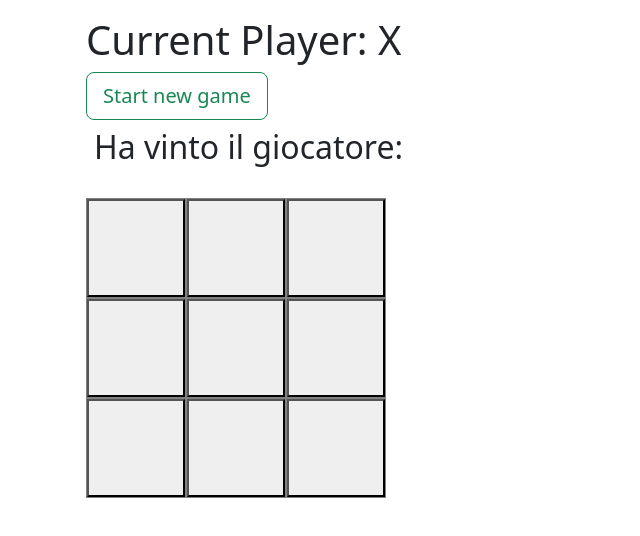
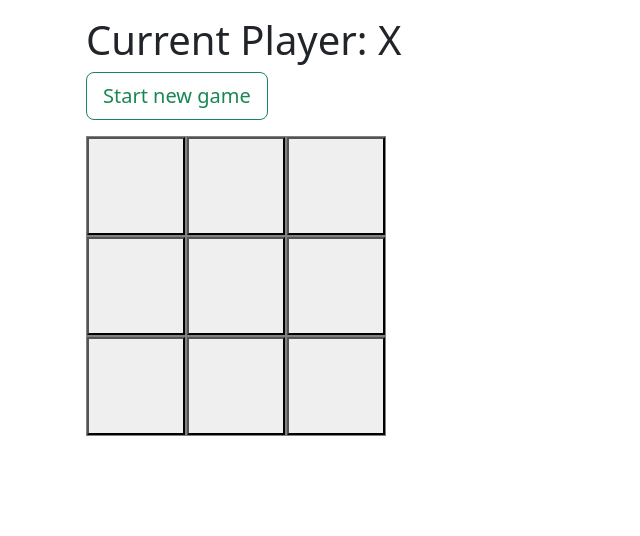
Before and after one commit to dav100ide/ng-tris, an Angular app: page / in a window 1280 px wide. Shown: the top 536 px of the page, without its empty margins (0-640 px from the left). Built offline with nearby package versions, Linux system fonts and the light colour scheme.

Commit message:
ora ho capito pk i tipi di dati sono importanti

```diff
--- a/src/app/components/board/board.component.html
+++ b/src/app/components/board/board.component.html
@@ -5,7 +5,7 @@
 </button>
 
 <h2 *ngIf="gameOutcome === 'pareggio'" class="p-2">{{ gameOutcome }}</h2>
-<h2 *ngIf="gameOutcome !== 'pareggio'" class="p-2">
+<h2 *ngIf="gameOutcome !== 'pareggio' && gameOutcome !== null" class="p-2">
    Ha vinto il giocatore: {{ gameOutcome }}
 </h2>
 
--- a/src/app/components/board/board.component.ts
+++ b/src/app/components/board/board.component.ts
@@ -17,7 +17,7 @@ export class BoardComponent implements OnInit {
    }
    newGame(): void {
       this.squares = Array(9).fill(null);
-      this.gameOutcome = '';
+      this.gameOutcome = null;
       this.xIsNext = true;
    }
 
```
